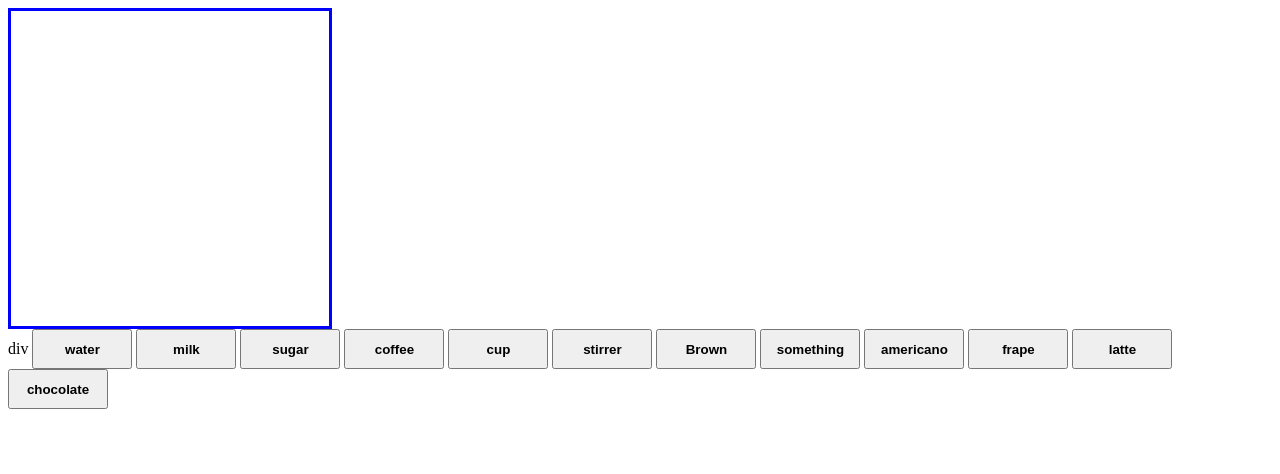
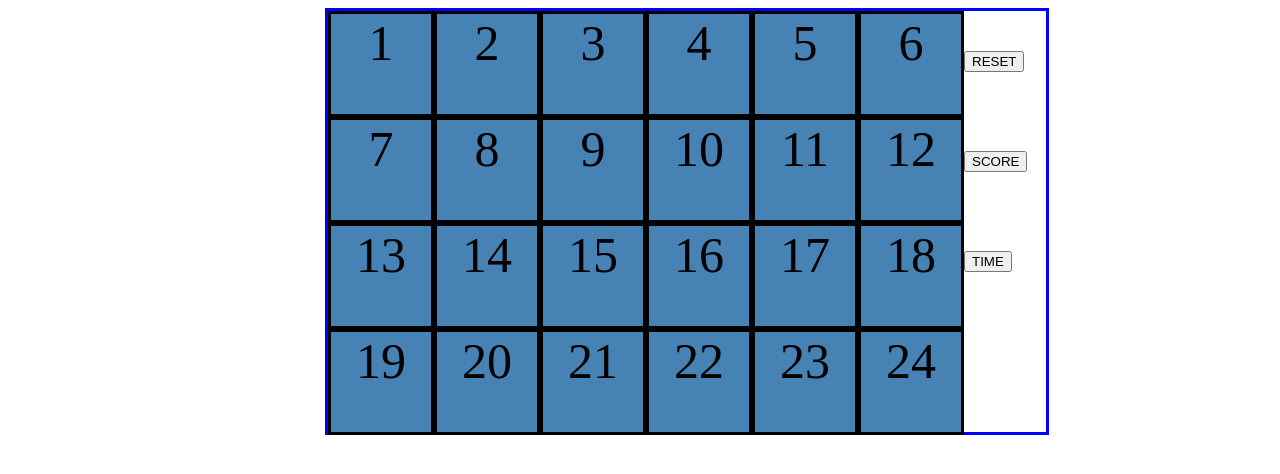
Before and after one commit to chetanbarot/project1, a PHP site: page / in a window 1280 px wide. Shown: the top 474 px of the page. Run offline with PHP 8.4, Linux system fonts and the light colour scheme.

Commit message:
match working

```diff
--- a/index.html
+++ b/index.html
@@ -6,23 +6,47 @@
 </head>
 <body>
 
-<div class="gameboard"></div>
-<div class="Wrapper"></div>div
+<div class="wrapper">
+<div class="gameboard">
 
-          <button class="button">water</button>
-          <button class="button">milk</button>
-          <button class="button">sugar</button>
-          <button class="button">coffee</button>
-          <button class="button">cup</button>
-          <button class="button">stirrer</button>
-          <button class="button">Brown</button>
-          <button class="button">something</button>
-          <button class="button">americano</button>
-          <button class="button">frape</button>
-          <button class="button">latte</button>
-          <button class="button">chocolate</button>
 
-<script type="text/javascript" src="style.css"></script>
+  <div class="box">1</div>
+  <div class="box">2</div>
+  <div class="box">3</div>
+  <div class="box">4</div>
+  <div class="box">5</div>
+  <div class="box">6</div>
+  <div class="box">7</div>
+  <div class="box">8</div>
+  <div class="box">9</div>
+  <div class="box">10</div>
+  <div class="box">11</div>
+  <div class="box">12</div>
+  <div class="box">13</div>
+  <div class="box">14</div>
+  <div class="box">15</div>
+  <div class="box">16</div>
+  <div class="box">17</div>
+  <div class="box">18</div>
+  <div class="box">19</div>
+  <div class="box">20</div>
+  <div class="box">21</div>
+  <div class="box">22</div>
+  <div class="box">23</div>
+  <div class="box">24</div>
+
+
+
+
+  <span class="BUTTON">
+  <button>RESET</button>
+  <button>SCORE</button>
+  <button>TIME</button>
+  </span>
+  </div>
+  </div>
+
+<script type="text/javascript" src="main.js"></script>
 </body>
 </body>
 </html>
--- a/main.js
+++ b/main.js
@@ -0,0 +1,52 @@
+// here I have created a variable buttons for my boxes
+var buttons = document.getElementsByClassName('box');
+// var items = [' red',' pink',' blue',' green'];
+buttons[0].setAttribute("value", 1);
+buttons[1].setAttribute("value", 1);
+buttons[2].setAttribute("value", 2);
+buttons[3].setAttribute("value", 2);
+var click1 = 0;
+var click2 = 0;
+// here i have added an event listner for all of my boxes so when can be clicked
+
+function listenForClick(){
+  for(var i = 0; i < buttons.length; i++) {
+    buttons[i].addEventListener('click', function() {
+        // this.className += " red";
+        // click1 === "red"
+        this.className = "red";
+        if (click1 === 0) {
+          click1 = this.getAttribute('value');
+        } else {
+          click2 = this.getAttribute('value');
+          checkForMatch();
+        }
+
+        console.log("The first number stored is..", click1);
+        console.log("The second number stored is..", click2);
+   });
+  }
+}
+
+function checkForMatch(){
+  if(click1 === click2){
+    console.log("match");
+  } else {
+    console.log("it's not a match");
+    click1 = 0;
+    click2 = 0;
+  }
+}
+
+listenForClick();
+
+
+// document.getElementsByClassName("box").className = "red";
+
+// document.getElementById("MyElement").className = "MyClass";
+
+// var cell = document.querySelector('.box');
+
+// for(var i=0;i<cell.length;i++){
+//   cell[i].addEventListener('mouseover',callback,false);
+// }
--- a/style.css
+++ b/style.css
@@ -1,12 +1,60 @@
-.button{
+.gameboard {
+    width : 718px;
+    height:421px;
+    border:3px solid blue;
 
-  font-weight: bold;
-  height:40px;
-  width:100px;
-  text-align: center;
-}
+  }
 
-.gameboard {
-    width: 318px;
-    height:315px;
-    border:3px solid blue;
+.wrapper {
+    width:630px;
+    margin:0 auto;
+  }
+
+.BUTTON {
+
+     /*background-color:red;
+     width: 160px;
+     max-height: 8px;
+     margin:0 auto; */
+     text-align: center;
+     line-height: 100px
+ }
+
+ .gameboard div {
+     width:100px;
+     height:100px;
+     border:3px solid black;
+     float: left;
+     font-size:50px;
+     text-align: center;
+ }
+ .box {
+  background: steelblue;
+ }
+ /*.box,.box,.box {
+     width:100px;
+     height:100px;
+     border:3px solid black;
+     float: left;
+ }
+ .box,.box,.box {
+     width:100px;
+     height:100px;
+     border:3px solid black;
+     float: left;
+ }
+ .box,.box,.box {
+     width:100px;
+     height:100px;
+     border:3px solid black;
+     float: left;
+ }*/
+
+
+  .red {
+    background:red;
+  }
+
+  .green{
+    background:green;
+  }
```
